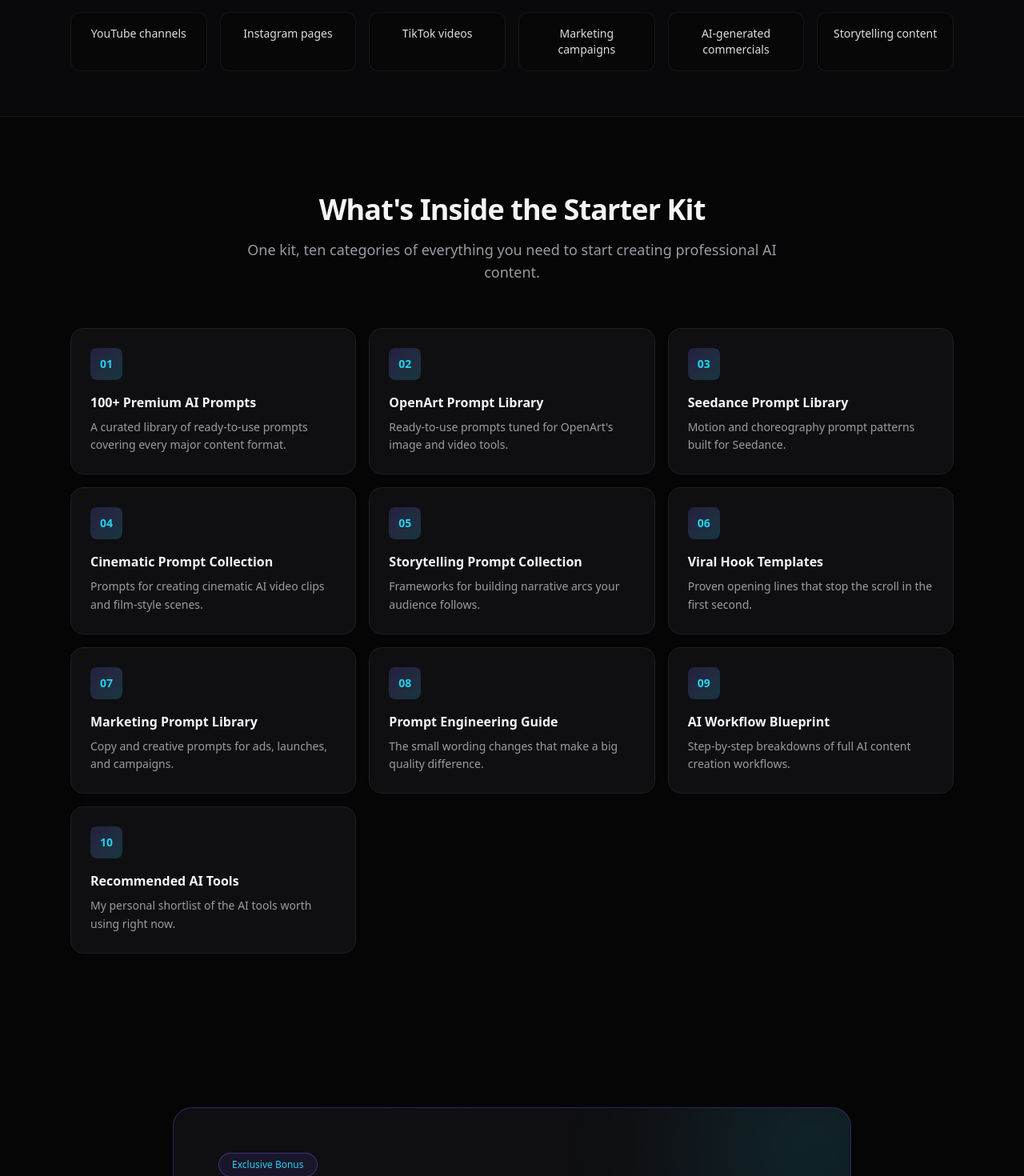
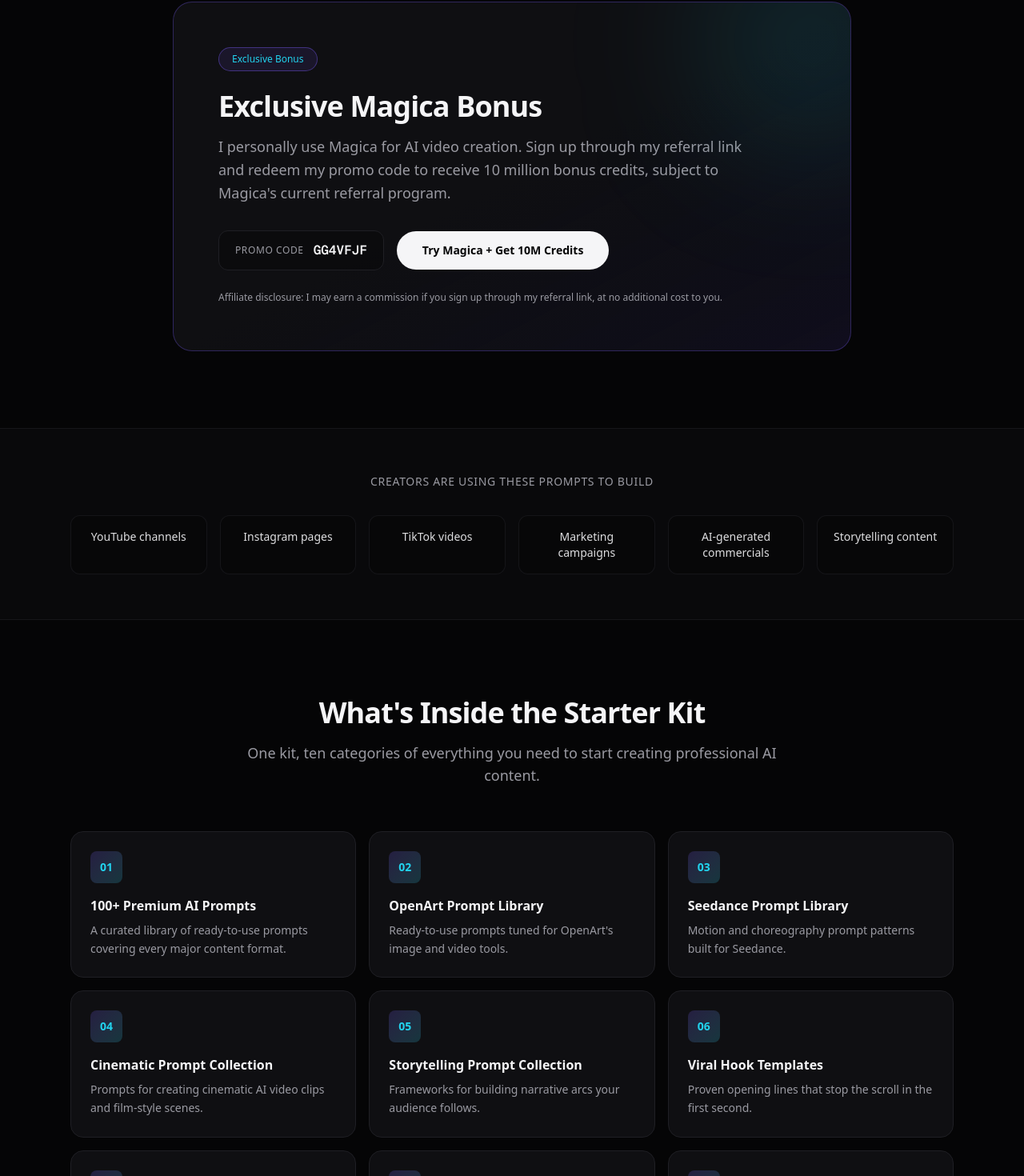
Before and after one commit to truedigitalhustle-debug/true-digital-hustle-site, a Next.js app: page / in a window 1280 px wide. Shown: the part 803-2273 px from the top of the page at 80% size. Built offline with nearby package versions, Linux system fonts and the light colour scheme.

Commit message:
Move MagicaBonus higher on the page (right after Hero)

```diff
--- a/app/page.tsx
+++ b/app/page.tsx
@@ -14,9 +14,9 @@
                 <Header />
                 <main className="flex-1">
                         <Hero />
+                        <MagicaBonus />
                         <SocialProof />
                         <WhatYoullGet />
-                        <MagicaBonus />
                         <WhyItWorks />
                         <FAQ />
                         <FinalCTA />
```
